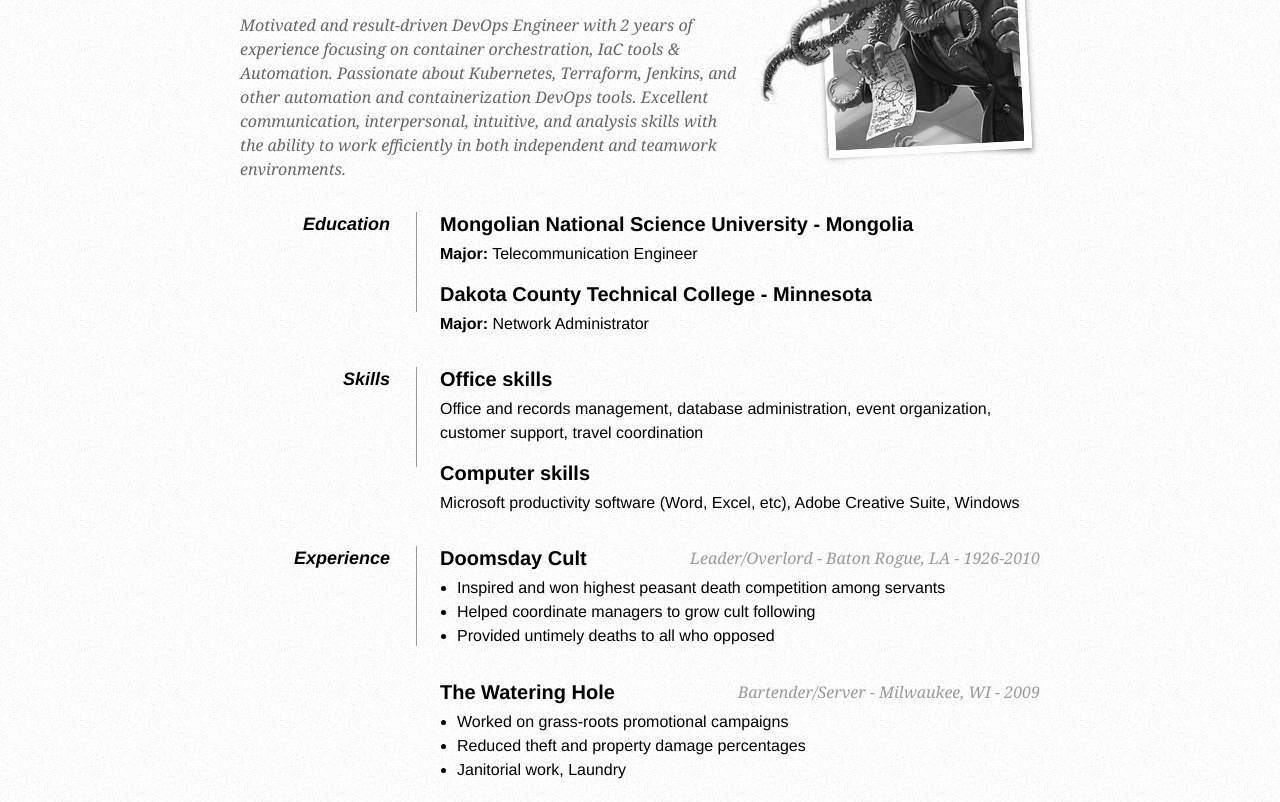
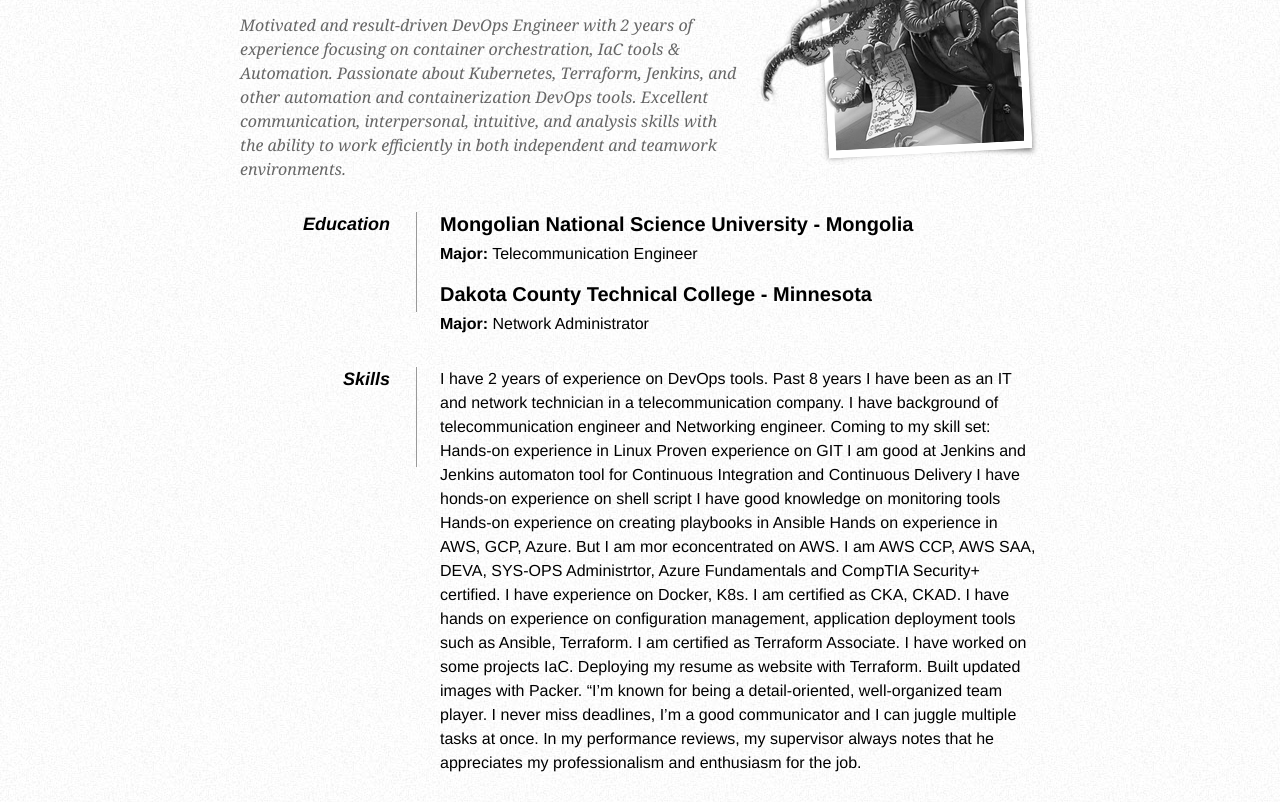
Before and after one commit to altaidevops/web-resume, a plain HTML site: page public/index.html in a window 1280 px wide. Shown: the part 148-950 px from the top of the page. Drawn offline with Linux system fonts and the light colour scheme.

Commit message:
updated.

```diff
--- a/public/index.html
+++ b/public/index.html
@@ -49,9 +49,11 @@
 
         <div id="objective">
             <p>
-                Motivated and result-driven DevOps Engineer with 2 years of experience focusing on container orchestration, IaC tools & Automation.
+                Motivated and result-driven DevOps Engineer with 2 years of experience focusing on container orchestration,
+                IaC tools & Automation.
                 Passionate about Kubernetes, Terraform, Jenkins, and other automation and containerization DevOps tools.
-                Excellent communication, interpersonal, intuitive, and analysis skills with the ability to work efficiently in both independent and teamwork environments.
+                Excellent communication, interpersonal, intuitive, and analysis skills with the ability to work efficiently in both
+                independent and teamwork environments.
             </p>
         </div>
 
@@ -74,11 +76,29 @@
 
             <dt>Skills</dt>
             <dd>
-                <h2>Office skills</h2>
+                <!-- <h2>Office skills</h2>
                 <p>Office and records management, database administration, event organization, customer support, travel coordination</p>
 
                 <h2>Computer skills</h2>
-                <p>Microsoft productivity software (Word, Excel, etc), Adobe Creative Suite, Windows</p>
+                <p>Microsoft productivity software (Word, Excel, etc), Adobe Creative Suite, Windows</p> -->
+                <p>I have 2 years of experience on DevOps tools.
+                        Past 8 years I have been as an IT and network technician in a telecommunication company.
+                        I have background of telecommunication engineer and Networking engineer.
+                        Coming to my skill set:
+                        Hands-on experience in Linux
+                        Proven experience on GIT
+                        I am good at Jenkins and Jenkins automaton tool for Continuous Integration and Continuous Delivery
+                        I have honds-on experience on shell script
+                        I have good knowledge on monitoring tools
+                        Hands-on experience on creating playbooks in Ansible
+                        Hands on experience in AWS, GCP, Azure. But I am mor econcentrated on AWS.
+                        I am AWS CCP, AWS SAA, DEVA, SYS-OPS Administrtor, Azure Fundamentals and CompTIA Security+ certified.
+                        I have experience on Docker, K8s. I am certified as CKA, CKAD.
+                        I have hands on experience on configuration management, application deployment tools such as Ansible, Terraform.
+                        I am certified as Terraform Associate. I have worked on some projects IaC. Deploying my resume as website with Terraform. Built updated images with Packer.
+                        “I’m known for being a detail-oriented, well-organized team player. I never miss deadlines,
+                        I’m a good communicator and I can juggle multiple tasks at once.
+                        In my performance reviews, my supervisor always notes that he appreciates my professionalism and enthusiasm for the job.</p>
             </dd>
 
             <dd class="clear"></dd>
```
